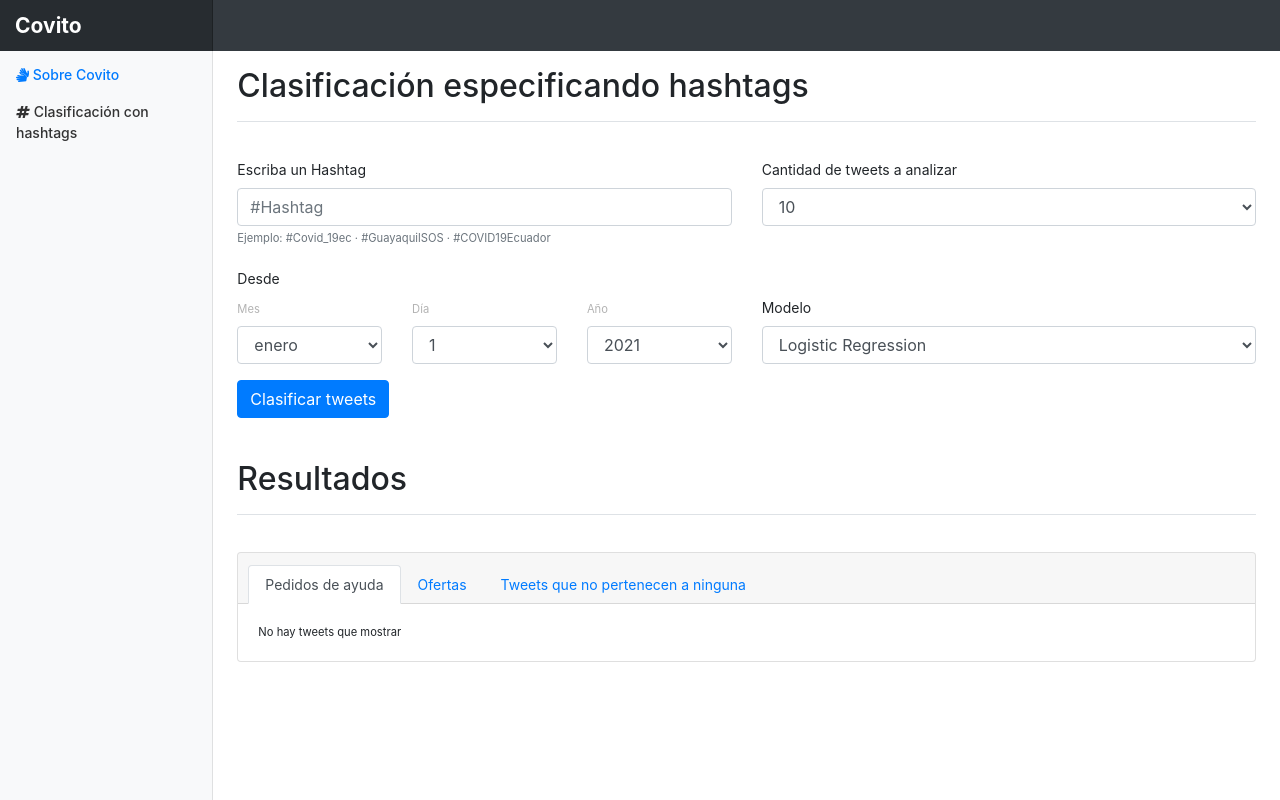
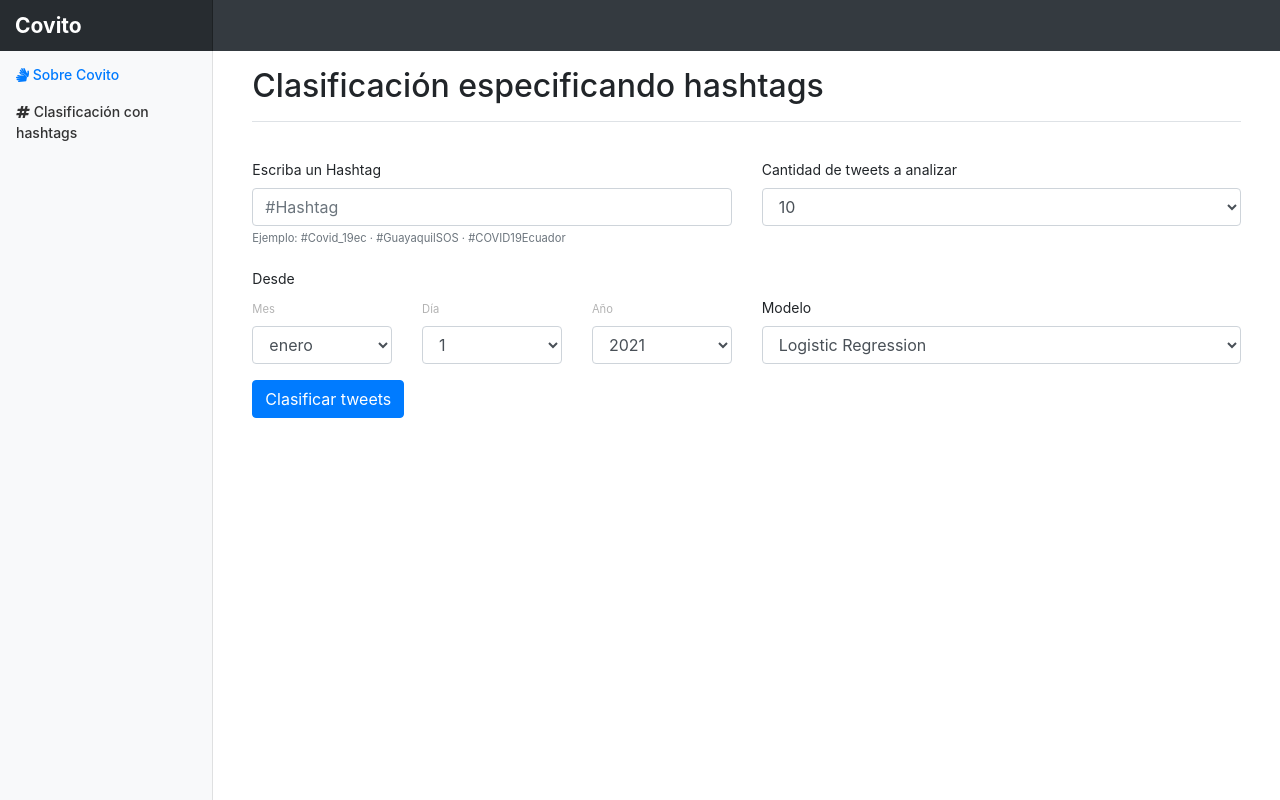
Before and after one commit to sbaguirr/AI, a Django app: page /hashtag in a window 1280 px wide. Run offline with Django 3.2, Linux system fonts and the light colour scheme; parts of the project's set-up code (start-up, migrations or seed data) failed here and were passed over; some libraries are stand-ins or nearby versions.

Commit message:
Validate if data to predict is not empty
- Show message about no tweets received from Twitter API.

Signed-off-by: Xavier Figueroa <xavierfigueroav@gmail.com>

```diff
--- a/clasificacion/templates/clasificacion/hashtag.html
+++ b/clasificacion/templates/clasificacion/hashtag.html
@@ -1,5 +1,7 @@
 {% extends "clasificacion/layout.html" %}
 {% block body %}
+
+<div class="container">
     <div class="d-flex justify-content-between flex-wrap flex-md-nowrap align-items-center pb-2 mb-3 border-bottom">
         <h1 class="h2">Clasificación especificando hashtags</h1>
     </div>
@@ -103,9 +105,22 @@
         </div>
         <input type="submit" class="btn btn-primary" value="Clasificar tweets">
     </form>
+</div>
 
-<br>
-<br>
+{% if info %}
+<div class="container mt-4">
+    <div class="row">
+        <div class="col">
+            <div class="alert alert-warning" role="alert">
+                {{ info }}
+            </div>
+        </div>
+    </div>
+</div>
+{% endif %}
+
+{% if resultados %}
+<div class="container mt-5 mb-4">
     <div class="d-flex justify-content-between flex-wrap flex-md-nowrap align-items-center pb-2 mb-3 border-bottom">
         <h1 class="h2">Resultados</h1>
     </div>
@@ -119,10 +134,6 @@
                         <a class="nav-link active" id="ayuda-tab" data-toggle="tab" href="#ayuda" role="tab"
                             aria-controls="ayuda" aria-selected="true">Pedidos de ayuda</a>
                     </li>
-                <!--  <li class="nav-item" role="presentation">
-                    <a class="nav-link" id="quejas-tab" data-toggle="tab" href="#quejas" role="tab"
-                        aria-controls="quejas" aria-selected="false">Quejas</a>
-                </li> -->
                     <li class="nav-item" role="presentation">
                         <a class="nav-link" id="ofertas-tab" data-toggle="tab" href="#ofertas" role="tab"
                             aria-controls="ofertas" aria-selected="false">Ofertas</a>
@@ -145,26 +156,14 @@
                                     </blockquote>
                                 </div>
                                 {% empty %}
+                                <div class="alert alert-primary" role="alert">
+                                    No hay tweets clasificados en esta categoría.
+                                </div>
                                 <small>No hay tweets que mostrar</small>
                                 {% endfor %}
                             </div>
                         </div>
                     </div>
-                <!-- <div class="tab-pane fade" id="quejas" role="tabpanel" aria-labelledby="quejas-tab">
-                    <div class="container-sm">
-                        <div class="row">
-                            {% for queja in quejas %}
-                            <div class="col-sm-3">
-                                <blockquote class="twitter-tweet">
-                                    <p lang="es" dir="ltr"><a href="{{ queja }}"></a>
-                                </blockquote>
-                            </div>
-                            {% empty %}
-                            <small>No hay tweets que mostrar</small>
-                            {% endfor %}
-                        </div>
-                    </div>
-                </div> -->
 
                     <div class="tab-pane fade" id="ofertas" role="tabpanel" aria-labelledby="ofertas-tab">
                         <div class="container-sm">
@@ -202,12 +201,9 @@
             </div>
         </div>
     </div>
-
-
+</div>
+{% endif %}
 
 <script async src="https://platform.twitter.com/widgets.js" charset="utf-8"></script>
 <br>
-
-
-
 {% endblock %}
--- a/clasificacion/views.py
+++ b/clasificacion/views.py
@@ -39,11 +39,16 @@ def hashtag(request):
         else:
             prediction = lstm_classifier.classify(data)
 
-        return render(request, 'clasificacion/hashtag.html', {
-            'pedidosAyuda': prediction.get(0, []),
-            'ofertas': prediction.get(1, []),
-            'ninguna': prediction.get(2, [])
-        })
+        if len(prediction) == 0:
+            context = { 'info': 'No existen tweets que cumplan con los parámetros de búsqueda ingresados.' }
+        else:
+            context = {
+                'resultados': True,
+                'pedidosAyuda': prediction.get(0, []),
+                'ofertas': prediction.get(1, []),
+                'ninguna': prediction.get(2, [])
+            }
+        return render(request, 'clasificacion/hashtag.html', context)
     else:
         return render(request, 'clasificacion/hashtag.html')
 
```
Also changed, not shown: clasificacion/classifiers/classifier.py (+20 -7 lines). Lines whose indentation alone changed are shown as unchanged.
